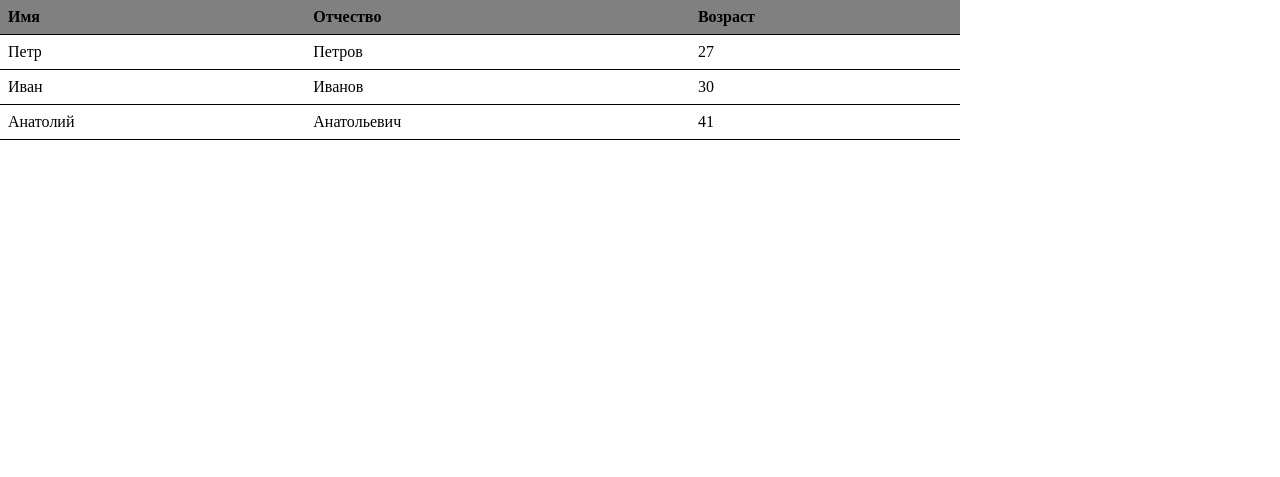
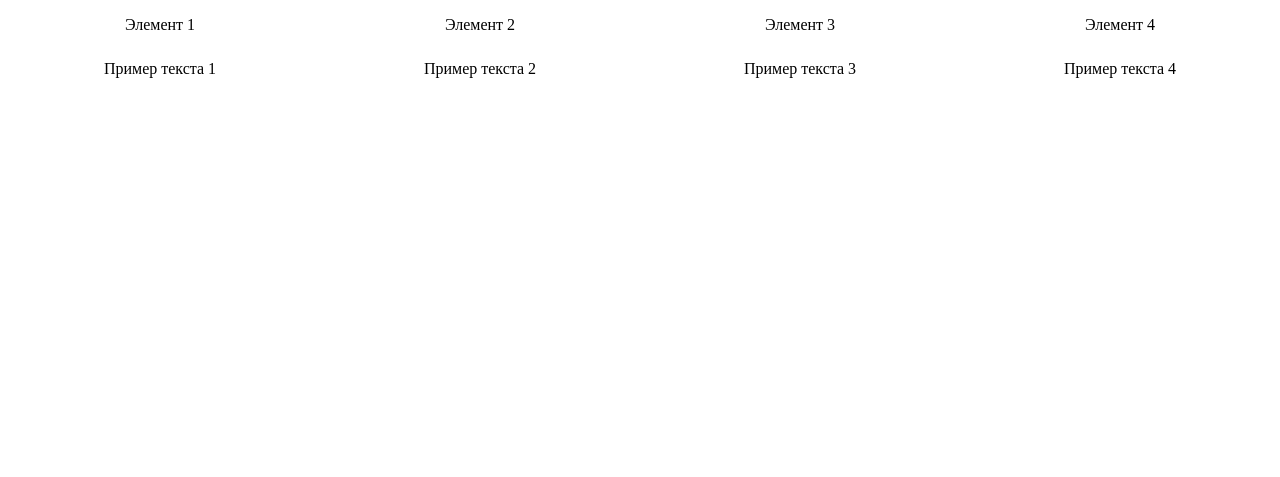
Before and after one commit to ehnaaaaaa/htmlTask, a plain HTML site: page adaptive.html in a window 1280 px wide. Shown: the top 477 px of the page. Drawn offline with Linux system fonts and the light colour scheme.

Commit message:
new adaptive site

```diff
--- a/adaptive.html
+++ b/adaptive.html
@@ -2,87 +2,94 @@
 <html>
     <head>
         <meta charset="utf-8" />
-        <title>Adaptive Site</title>
+        <title>Adaptive site</title>
+        <meta name="viewport"
+            content="width=device-width, user-scalable=no, initial-scale=1.0, maximum-scale=1.0, minimum-scale=1.0">
+        <meta http-equiv="X-UA-Compatible" content="ie=edge">
         <style>
-            table {
-                border-collapse: collapse;
-                width: 100%;
+            * {
+                margin: 0;
+                padding: 0;
+                box-sizing: border-box;
             }
 
-            th, td {
-                text-align: left;
-                padding: 8px;
-                border-bottom: 1px solid black;
-            }
+            @media screen and (min-width: 720px) {
+                .navMenu {
+                    flex-direction: row;
+                    justify-content: space-around;
+                }
 
-            th {
-                background-color: gray;
-            }
+                .navElem {
+                    padding: 16px;
+                }
 
-            td {
-                background-color: white;
-            }
-
-            .container {
-                display: flex;
-                flex-wrap: wrap;
-            }
-
-            body {
-                margin: 0;
-            }
-
-            @media (min-width: 498px) {
-                .container {
-                    flex: 0 0 33.33%;
-                    max-width: 33.33%;
+                .mainElem {
+                    width: 300px;
+                    height: 400px;
+                    margin: 10px;
                 }
             }
 
-            @media (min-width: 990px) {
-                .container {
-                    flex: 0 0 75%;
-                    max-width: 75%;
-                    order: 2;
+            @media screen and (max-width: 720px) {
+                .navMenu {
+                    flex-direction: column;
+                }
+
+                .navElem {
+                    margin-bottom: 15px;
+                    padding: 10px;
+                    text-align: center;
+                }
+
+                .mainElem {
+                    width: 150px;
+                    height: 200px;
+                    margin: 10px;
                 }
             }
 
-            @media (min-width: 1400px) {
-                .container {
-                    flex: 0 0 100%;
-                    max-width: 100%;
-                }
+            .body {
+                min-height: 150vh;
+                font-family: 'Franklin Gothic Medium';
+            }
+
+            .navMenu {
+                width: 100%;
+                display: flex;
+            }
+
+            .navElem {
+                border: 1px black;
+            }
+
+            .wrapper {
+                display: flex;
+                flex-wrap: wrap;
+                justify-content: space-around;
+            }
+
+            .mainElem {
+                border: 1px black;
+                text-align: center;
             }
         </style>
     </head>
     <body>
-        <div class="container">
-            <table>
-                <thead>
-                    <tr>
-                        <th>Имя</th>
-                        <th>Отчество</th>
-                        <th>Возраст</th>
-                    </tr>
-                </thead>
-                <tbody>
-                    <tr>
-                        <td>Петр</td>
-                        <td>Петров</td>
-                        <td>27</td>
-                    </tr>
-                    <tr>
-                        <td>Иван</td>
-                        <td>Иванов</td>
-                        <td>30</td>
-                    </tr>
-                    <tr>
-                        <td>Анатолий</td>
-                        <td>Анатольевич</td>
-                        <td>41</td>
-                    </tr>
-                </tbody>
-            </table>
+        <div class="navMenu">
+            <div class="navElem">Элемент 1</div>
+            <div class="navElem">Элемент 2</div>
+            <div class="navElem">Элемент 3</div>
+            <div class="navElem">Элемент 4</div>
+        </div>
+        <div class="main">
+            <div class="wrapper">
+                <div class="mainElem">Пример текста 1</div>
+                <div class="mainElem">Пример текста 2</div>
+                <div class="mainElem">Пример текста 3</div>
+                <div class="mainElem">Пример текста 4</div>
+                <div class="mainElem">Пример текста 5</div>
+                <div class="mainElem">Пример текста 6</div>
+            </div>
         </div>
     </body>
 </html>
```
